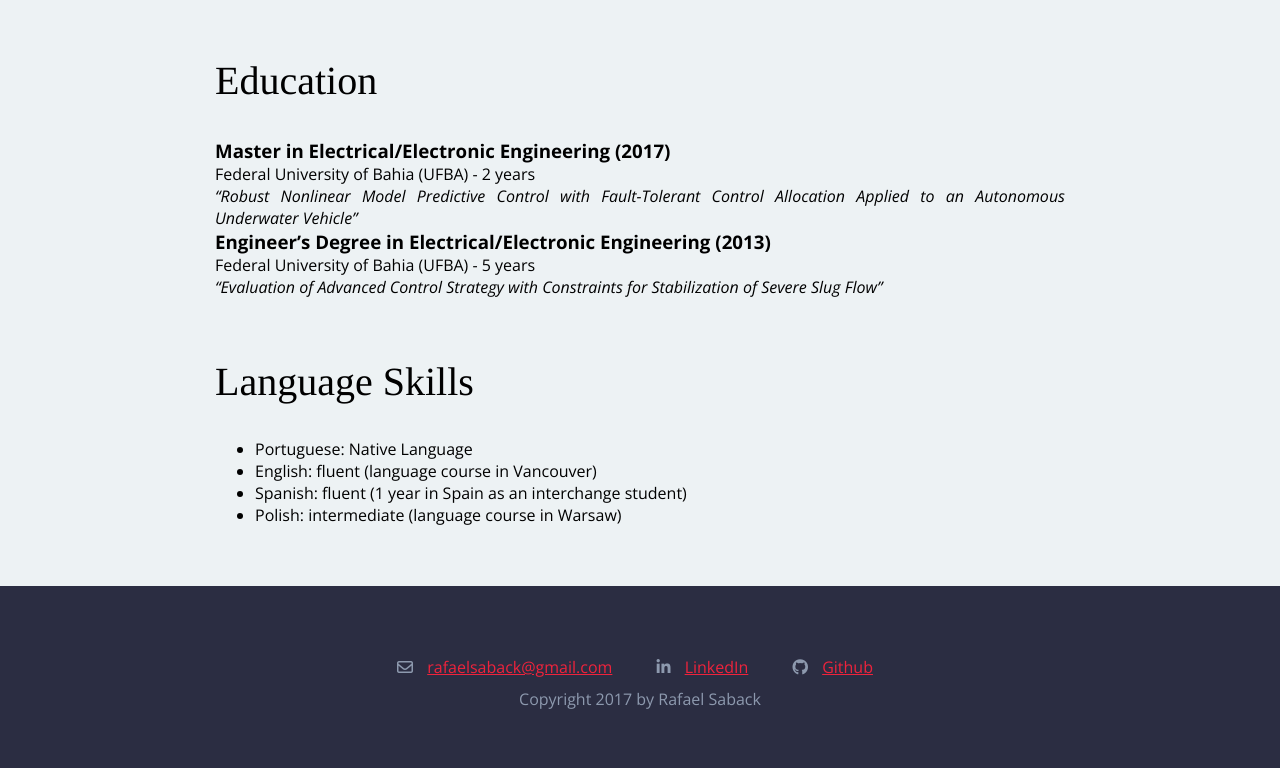
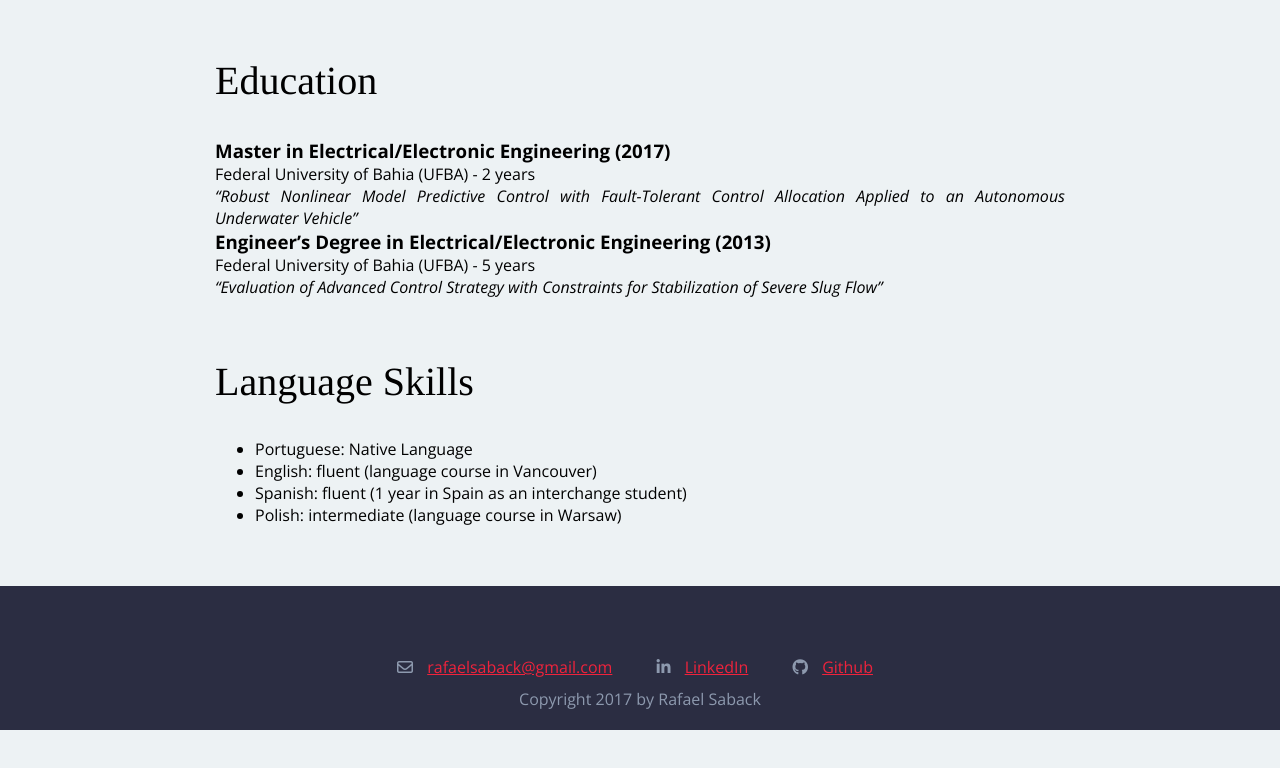
Before and after one commit to rafaelsaback/rafaelsaback.github.io, a plain HTML site: page index.html in a window 1280 px wide. Shown: the part 1599-2367 px from the top of the page. After the commit the page ends 2329 px from the top, so only its background shows below. Drawn offline with nearby package versions, Linux system fonts and the light colour scheme.

Commit message:
Reduce footer's padding-bottom

```diff
--- a/css/styles.css
+++ b/css/styles.css
@@ -94,7 +94,7 @@ header {
   position: relative;
 }
 
-header, main, footer {
+header, main {
   padding-bottom: 60px;
 }
 
@@ -131,6 +131,9 @@ header .column-wide {
 
 /* Footer */
 
+footer {
+  padding-bottom: 20px;
+}
 footer, footer p {
   text-align: center;
 }
```
